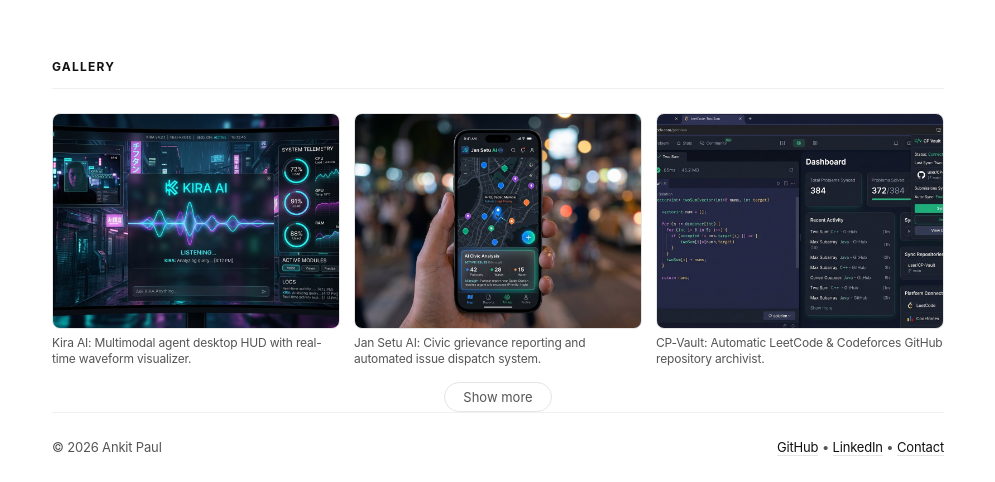
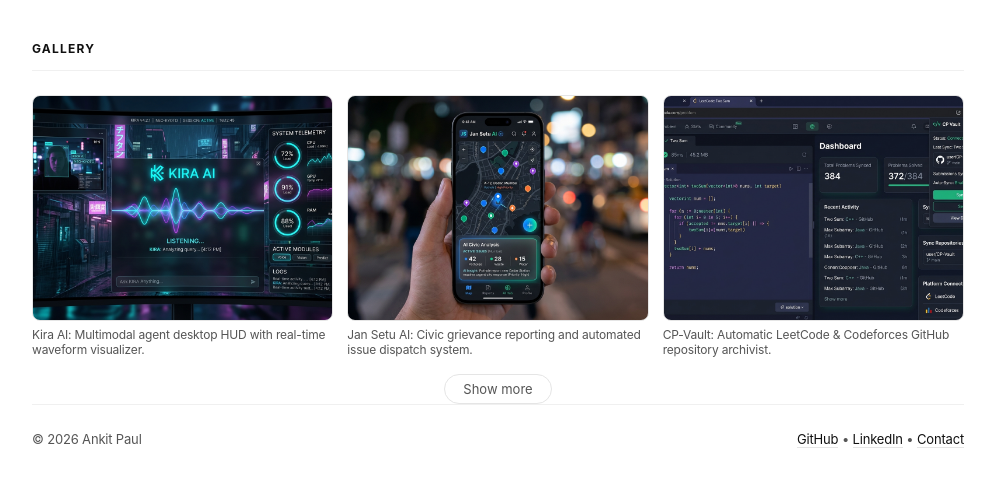
Before and after one commit to ankitpaul6201/portfoliov2, a plain HTML site: page index.html in a window 1280 px wide. Shown: the part 3687-4169 px from the top of the page, without its empty margins (142-1137 px from the left). Drawn offline with Linux system fonts and the light colour scheme; a web font is replaced by a local one.

Commit message:
fix(cache): add css cache-busting query parameter, set revalidation header, and expand container to 980px

```diff
--- a/assets/css/style.css
+++ b/assets/css/style.css
@@ -133,7 +133,7 @@ body {
 }
 
 .container {
-  max-width: 940px;
+  max-width: 980px;
   margin: 60px auto 0;
   padding: 0 24px;
   min-height: calc(100vh - 60px);
@@ -1203,7 +1203,7 @@ details li {
   color: #e4e4e7;
   text-align: center;
   line-height: 1.4;
-  max-width: min(90vw, 940px);
+  max-width: min(90vw, 980px);
 }
 
 .image-lightbox-close {
--- a/index.html
+++ b/index.html
@@ -40,7 +40,7 @@
   <link rel="preload" href="assets/fonts/SF-Pro-Display-Bold.otf" as="font" type="font/otf" crossorigin>
   <link rel="prefetch" href="resume.html">
   <link rel="prefetch" href="assets/resume_page_1.webp">
-  <link rel="stylesheet" href="assets/css/style.css">
+  <link rel="stylesheet" href="assets/css/style.css?v=1.2">
   <script src="assets/js/theme-init.js"></script>
   <script defer src="assets/js/main.js"></script>
 
--- a/resume.html
+++ b/resume.html
@@ -27,7 +27,7 @@
   <link rel="preload" href="assets/fonts/SF-Pro-Display-Bold.otf" as="font" type="font/otf" crossorigin>
   <link rel="preload" href="assets/resume_page_1.webp" as="image" type="image/webp">
   <link rel="prefetch" href="index.html">
-  <link rel="stylesheet" href="assets/css/style.css">
+  <link rel="stylesheet" href="assets/css/style.css?v=1.2">
   <script src="assets/js/theme-init.js"></script>
   <script defer src="assets/js/resume-data.js"></script>
   <script defer src="assets/js/main.js"></script>
```
Also changed, not shown: 404.html (+1 -1 lines), vercel.json.
